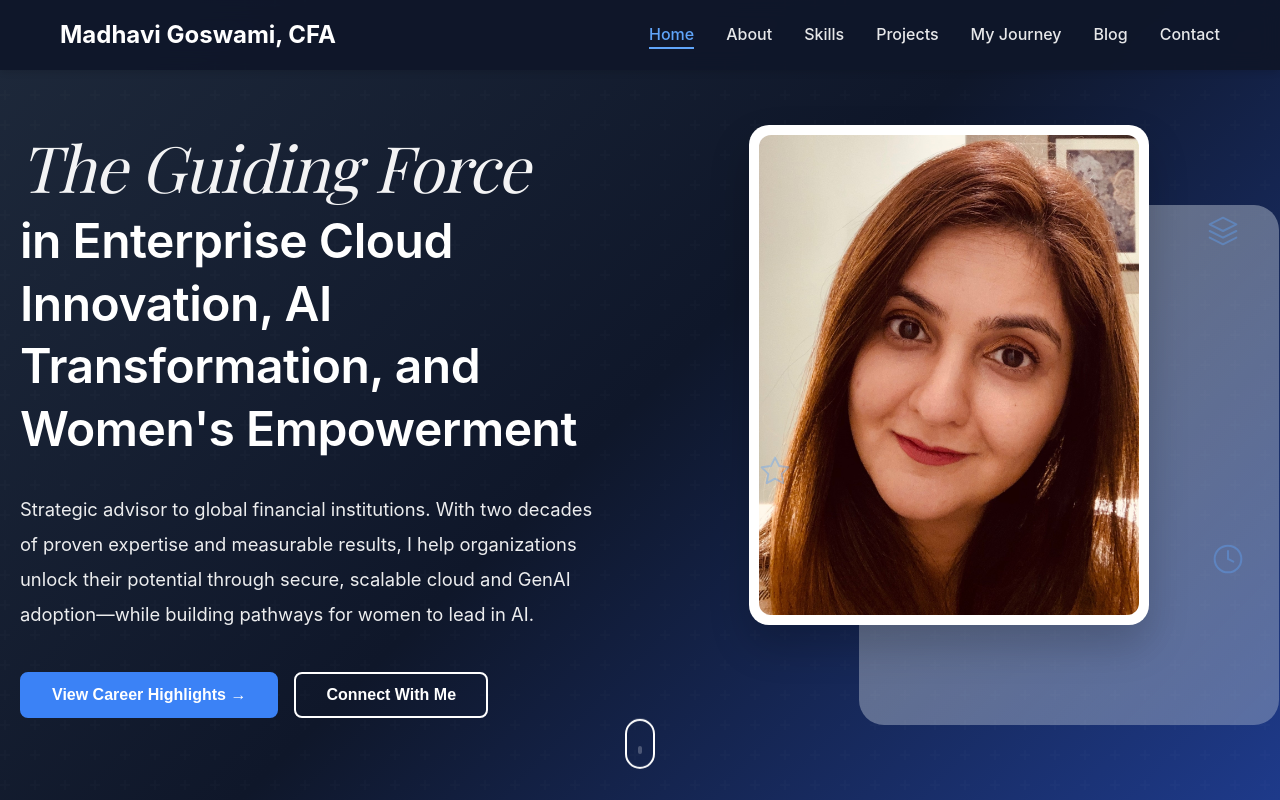
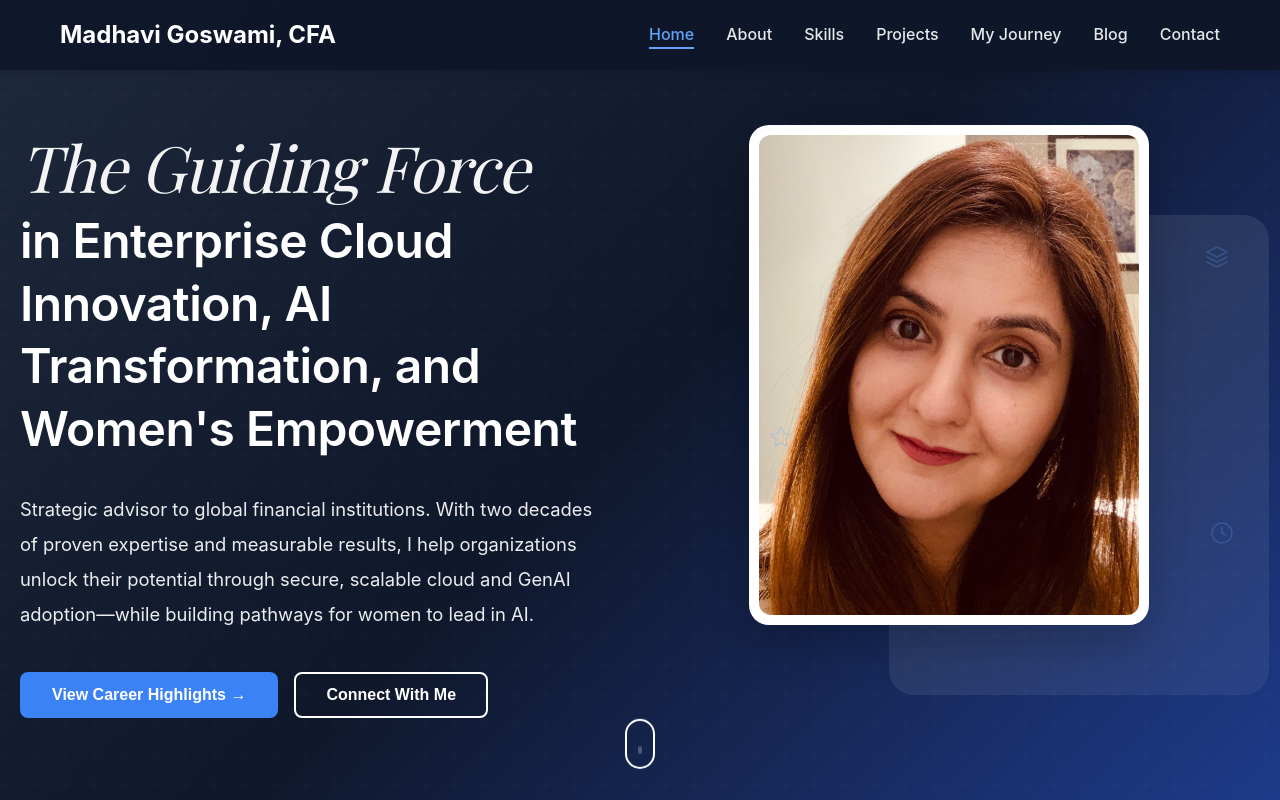
Before and after one commit to madhavipgoswami/madwebsite, a React (Vite) app: page / in a window 1280 px wide. Shown: the top 800 px of the page. Built offline with nearby package versions, Linux system fonts and the light colour scheme; no server answers; a web font is replaced by a local one.

Commit message:
Make background box and decorative icons much more subtle

```diff
--- a/src/index.css
+++ b/src/index.css
@@ -297,14 +297,14 @@ body {
 
 .hero-avatar-bg {
   position: absolute;
-  top: 80px;
-  right: -30px;
-  width: 420px;
-  height: 520px;
-  background: linear-gradient(135deg, rgba(226, 232, 240, 0.6) 0%, rgba(203, 213, 225, 0.5) 100%);
+  top: 90px;
+  right: -20px;
+  width: 380px;
+  height: 480px;
+  background: linear-gradient(135deg, rgba(226, 232, 240, 0.3) 0%, rgba(203, 213, 225, 0.2) 100%);
   border-radius: 25px;
   z-index: 0;
-  opacity: 0.7;
+  opacity: 0.4;
 }
 
 .hero-avatar {
@@ -342,39 +342,39 @@ body {
 
 .decorative-icon {
   position: absolute;
-  width: 32px;
-  height: 32px;
+  width: 24px;
+  height: 24px;
   color: var(--accent-color);
-  opacity: 0.4;
-  animation: float 4s ease-in-out infinite;
+  opacity: 0.25;
+  animation: float 5s ease-in-out infinite;
 }
 
 .decorative-icon-1 {
-  top: 15%;
-  right: 10px;
+  top: 20%;
+  right: 20px;
   animation-delay: 0s;
 }
 
 .decorative-icon-2 {
-  bottom: 25%;
-  right: 5px;
-  animation-delay: 1.5s;
+  bottom: 30%;
+  right: 15px;
+  animation-delay: 2s;
 }
 
 .decorative-icon-3 {
-  top: 55%;
-  left: 10px;
-  animation-delay: 3s;
+  top: 50%;
+  left: 20px;
+  animation-delay: 4s;
 }
 
 @keyframes float {
   0%, 100% {
     transform: translateY(0px) rotate(0deg);
-    opacity: 0.4;
+    opacity: 0.25;
   }
   50% {
-    transform: translateY(-10px) rotate(3deg);
-    opacity: 0.6;
+    transform: translateY(-8px) rotate(2deg);
+    opacity: 0.35;
   }
 }
 
```
